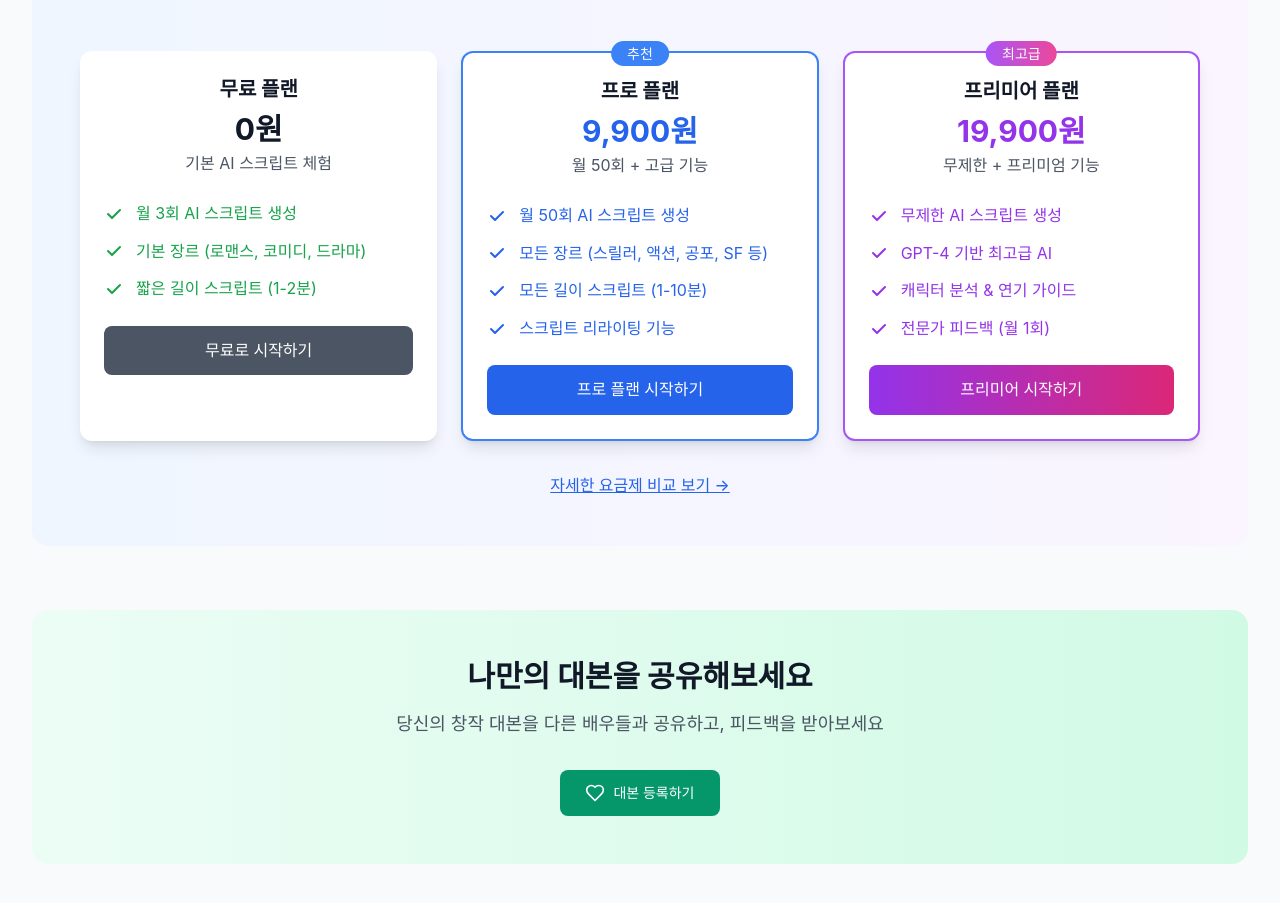
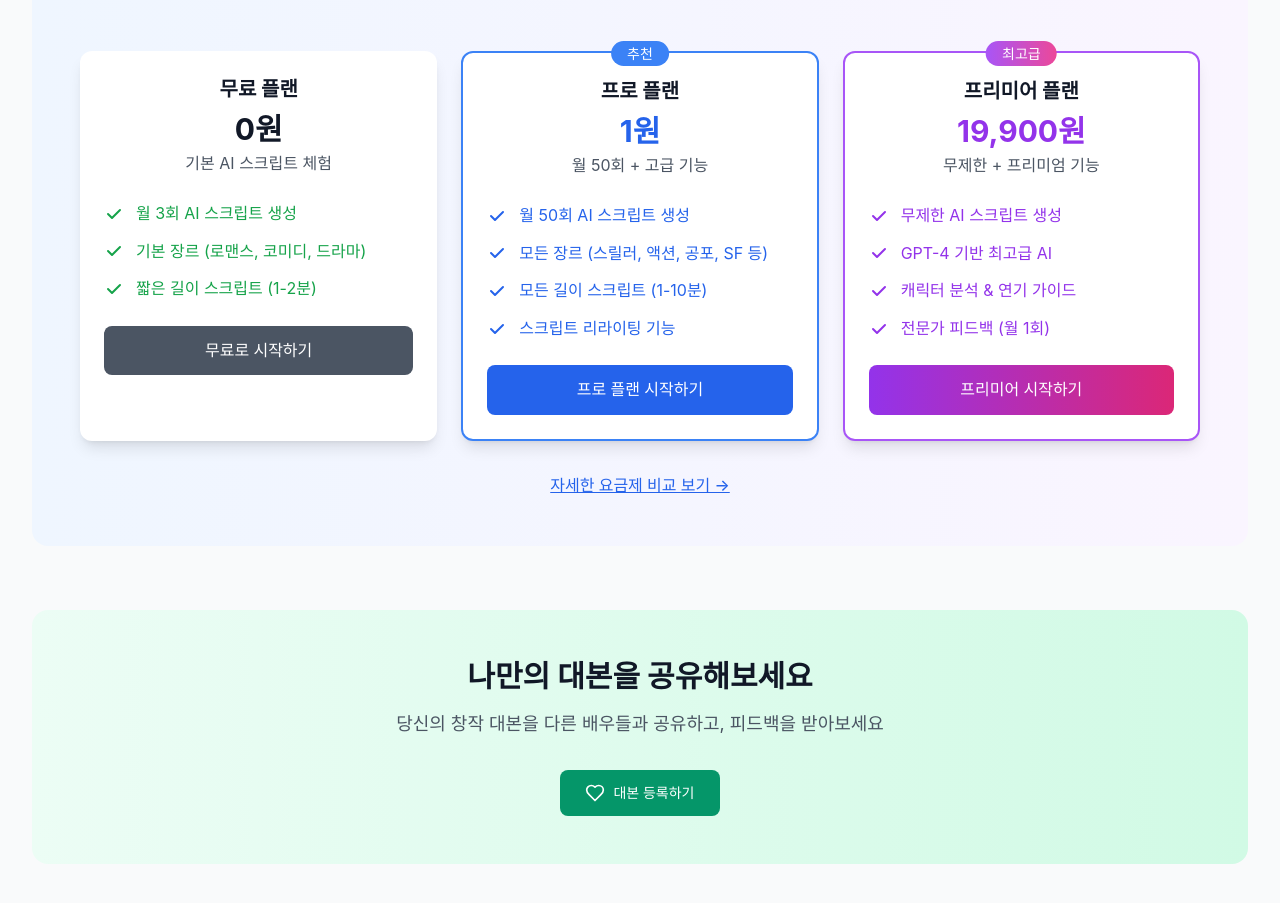
Before and after one commit to actscript0317/actscript, a React (Create React App) app in the folder frontend/: page / in a window 1280 px wide. Shown: the part 1447-2350 px from the top of the page. Built offline with nearby package versions, Linux system fonts and the light colour scheme; no server answers.

Commit message:
가보자잇

```diff
--- a/frontend/src/pages/Home.js
+++ b/frontend/src/pages/Home.js
@@ -167,7 +167,7 @@ const Home = () => {
                 </div>
                 <div className="text-center mb-6">
                   <h3 className="text-xl font-bold text-gray-900 mb-2">프로 플랜</h3>
-                  <div className="text-3xl font-bold text-blue-600 mb-1">9,900원</div>
+                  <div className="text-3xl font-bold text-blue-600 mb-1">1원</div>
                   <div className="text-gray-600">월 50회 + 고급 기능</div>
                 </div>
                 <ul className="space-y-3 mb-6">
--- a/frontend/src/pages/Payment.js
+++ b/frontend/src/pages/Payment.js
@@ -9,7 +9,7 @@ const Payment = () => {
   const planInfo = location.state;
 
   const [paymentData, setPaymentData] = useState({
-    amount: planInfo?.amount || 9900,
+    amount: planInfo?.amount || 1,
     orderName: `AI 스크립트 생성 서비스 - ${planInfo?.planName || '프로 플랜'}`,
     customerName: user?.name || '',
     customerEmail: user?.email || ''
--- a/frontend/src/pages/Pricing.js
+++ b/frontend/src/pages/Pricing.js
@@ -50,10 +50,10 @@ const Pricing = () => {
     },
     {
       name: '프로 플랜',
-      price: '9,900원',
+      price: '1원',
       period: '월',
       type: 'pro',
-      amount: 9900,
+      amount: 1,
       description: '확장된 AI 스크립트 생성 서비스',
       features: [
         '월 50회 AI 스크립트 생성',
```
